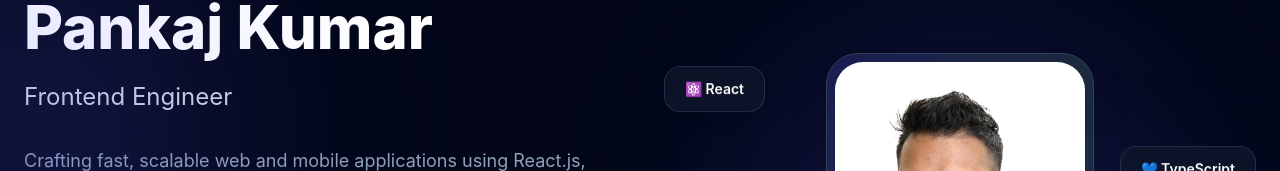
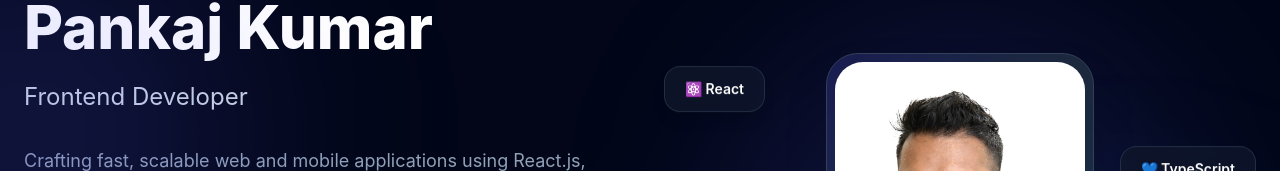
Before and after one commit to gtpankajjha/Portfolio, a React (Vite) app: page / in a window 1280 px wide. Shown: the part 138-309 px from the top of the page. Built offline with nearby package versions, Linux system fonts and the light colour scheme.

Commit message:
Update as required to maintaine data

```diff
--- a/src/component/Sections/Hero/HeroCont.tsx
+++ b/src/component/Sections/Hero/HeroCont.tsx
@@ -2,6 +2,8 @@ import Button from "../../common/Button";
 import HeroSocial from "./HeroSocial";
 import HeroStats from "./HeroStats";
 import { motion } from "framer-motion";
+import { personalData } from "../../../data/personalData";
+
 
 
 const HeroContent = () => {
@@ -18,11 +20,11 @@ const HeroContent = () => {
       </p>
 
       <h1 className="text-6xl font-extrabold leading-tight text-white">
-        Pankaj Kumar
+        {personalData.name}
       </h1>
 
       <h2 className="mt-4 text-2xl text-slate-300">
-        Frontend Engineer
+         {personalData.role}
       </h2>
 
       <p className="mt-8 max-w-xl text-lg leading-8 text-slate-400">
--- a/src/component/layout/Footer.tsx
+++ b/src/component/layout/Footer.tsx
@@ -1,5 +1,6 @@
 import { FaGithub, FaLinkedinIn } from "react-icons/fa";
 import { Mail, FileText, Heart } from "lucide-react";
+import { personalData } from "../../data/personalData";
 
 const Footer = () => {
   return (
@@ -23,7 +24,7 @@ const Footer = () => {
         <div className="mt-8 flex justify-center gap-5">
 
           <a
-            href="https://github.com/gtpankajjha"
+            href={personalData.github}
             target="_blank"
             rel="noreferrer"
             className="rounded-xl border border-slate-700 p-3 text-slate-300 transition hover:border-indigo-500 hover:text-indigo-400"
@@ -32,7 +33,7 @@ const Footer = () => {
           </a>
 
           <a
-            href="https://www.linkedin.com/in/pankaj-jha-2813b014b/"
+            href={personalData.linkedin}
             target="_blank"
             rel="noreferrer"
             className="rounded-xl border border-slate-700 p-3 text-slate-300 transition hover:border-indigo-500 hover:text-indigo-400"
@@ -48,7 +49,7 @@ const Footer = () => {
           </a>
 
           <a
-            href="/Pankaj_CV.pdf"
+            href={personalData.resume}
             target="_blank"
             rel="noreferrer"
             className="rounded-xl border border-slate-700 p-3 text-slate-300 transition hover:border-indigo-500 hover:text-indigo-400"
--- a/src/data/hero.ts
+++ /dev/null
@@ -1,7 +0,0 @@
-export const heroData = {
-  greeting: "👋 Hello, I'm",
-  name: "Pankaj Kumar",
-  role: "Frontend Engineer",
-  description:
-    "Crafting fast, scalable web and mobile applications using React.js, Next.js, React Native and TypeScript.",
-};
--- /dev/null
+++ b/src/data/personalData.ts
@@ -0,0 +1,15 @@
+export const personalData = {
+  name: "Pankaj Kumar",
+  role: "Frontend Developer",
+
+  email: "gtpankajjha@gmail.com",
+  phone: "+91 XXXXX XXXXX",
+  location: "Bengaluru, India",
+
+  github: "https://github.com/gtpankajjha",
+  linkedin: "https://www.linkedin.com/in/pankaj-jha-2813b014b/",
+
+  resume: "/Pankaj_CV.pdf",
+
+  availability: "Open to Full-time Opportunities",
+};
--- a/src/data/portfolio.ts
+++ /dev/null
@@ -1,6 +0,0 @@
-export const portfolioData = {
-  name: "Pankaj Kumar",
-  role: "Frontend Engineer",
-  intro:
-    "Building scalable web applications using React, Next.js and TypeScript.",
-};
```
Also changed, not shown: src/data/experience.ts (added), src/data/projects.ts (added), src/data/skills.ts (added).
